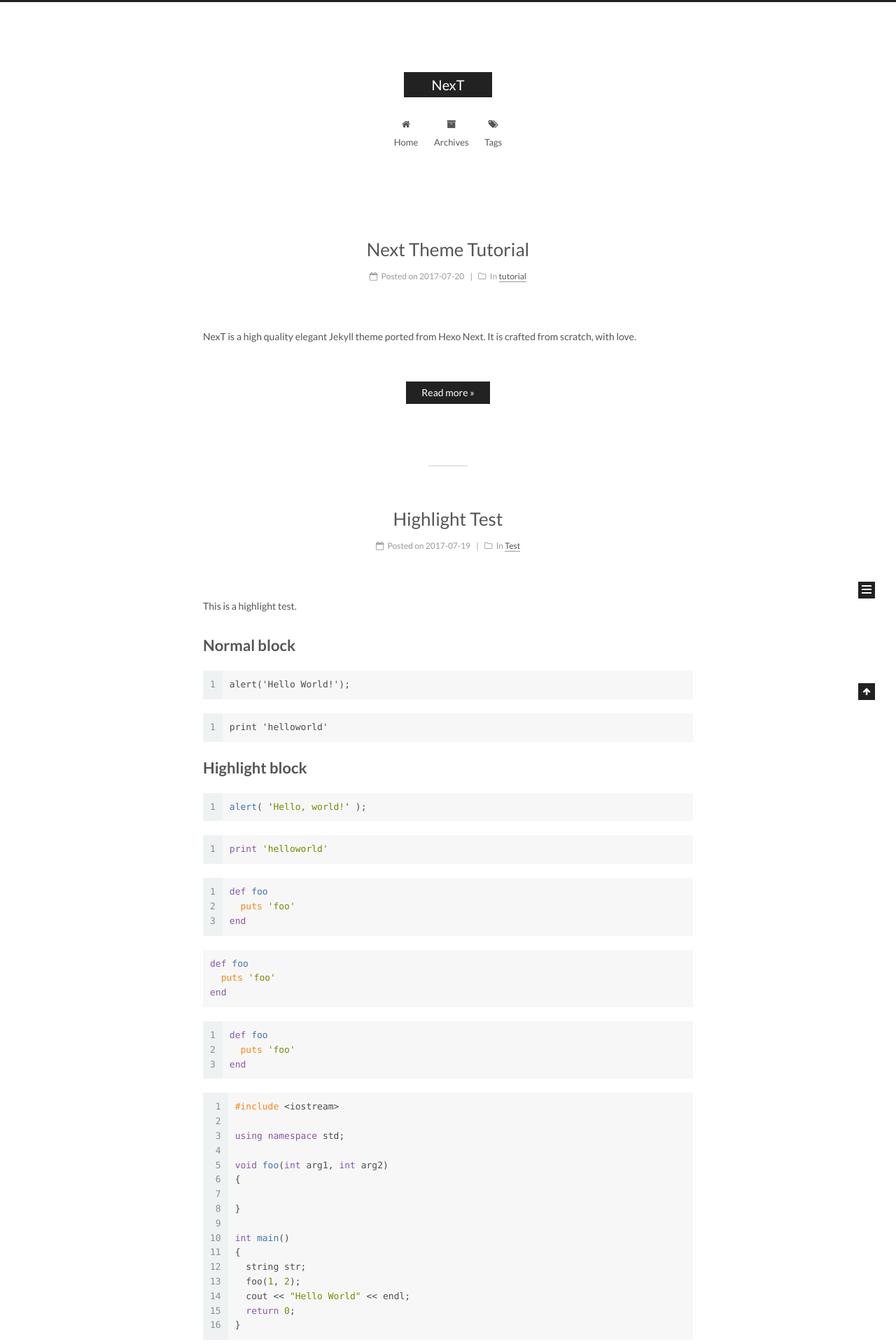
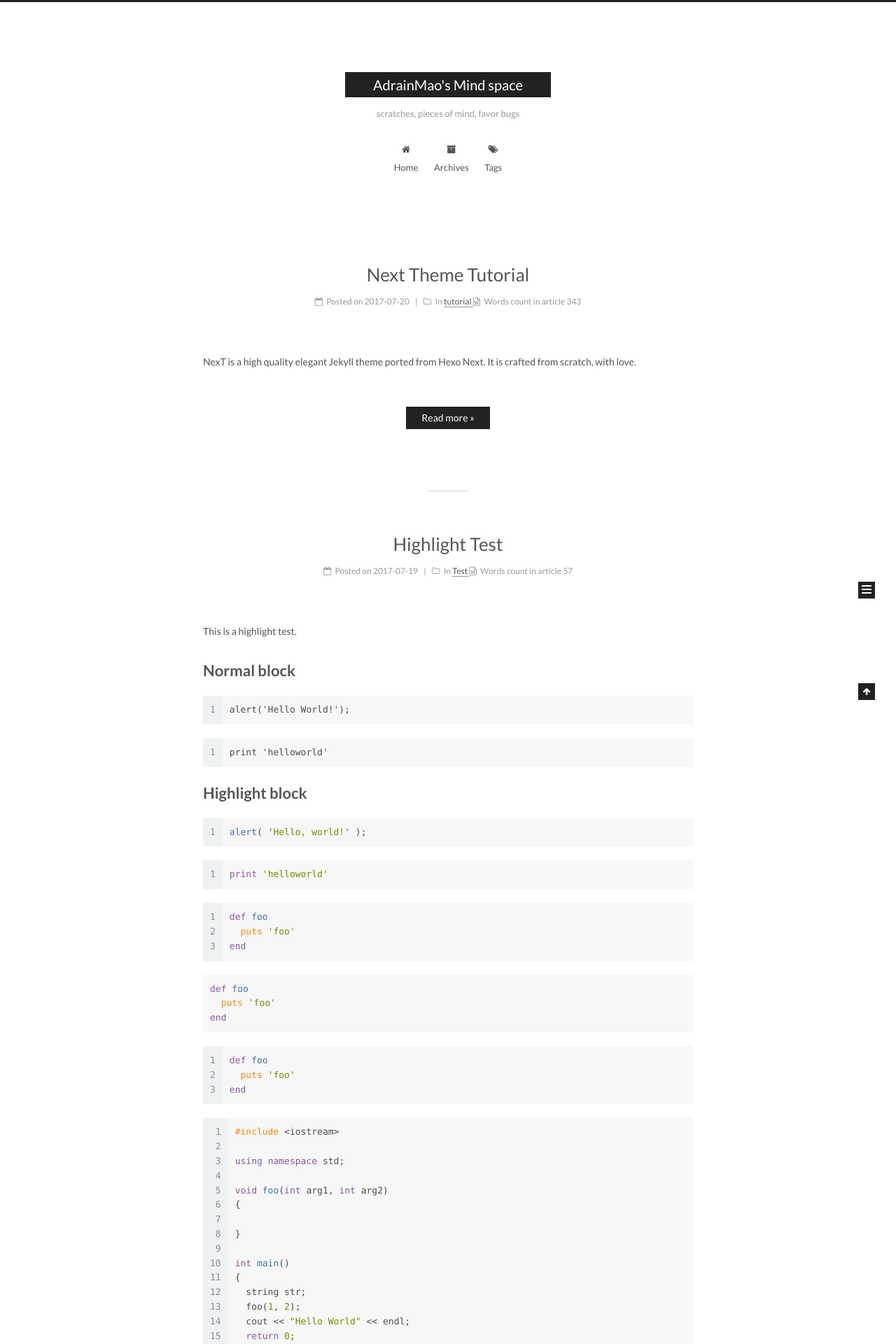
Before and after one commit to AdrainMao/adrainmao.github.io, a Jekyll site: the page built from index.html, in a window 1280 px wide. Shown: the top 1920 px of the page at 70% size. Built offline with Jekyll 4.4.1, drawn with Linux system fonts in a browser that asks for light colours; emoji names are drawn with the system emoji font; the list of posts is cut into pages by our own code; some of the changed text lies outside the part shown.

Commit message:
site config

```diff
--- a/_config.yml
+++ b/_config.yml
@@ -4,10 +4,10 @@
 # ---------------------------------------------------------------
 
 # Site
-title: NexT
-subtitle:
+title: AdrainMao's Mind space
+subtitle: scratches, pieces of mind, favor bugs
 description:
-author: John Doe
+author: Adrain Mao
 # Support language: de, en, fr-FR, id, ja, ko, pt-BR, pt, ru, zh-Hans, zh-hk, zh-tw
 language: en
 date_format: '%Y-%m-%d'
@@ -87,7 +87,7 @@ keywords: "Jekyll, NexT"
 rss:
 
 # Specify the date when the site was setup
-#since: 2015
+#since: 2018
 
 # icon between year and author @Footer
 authoricon: heart
@@ -317,7 +317,7 @@ post_meta:
 # Post wordcount display settings
 post_wordcount:
   item_text: true
-  wordcount: false
+  wordcount: true
   min2read: false
   separated_meta: true
 
```
Also changed, not shown: 2 other files.
